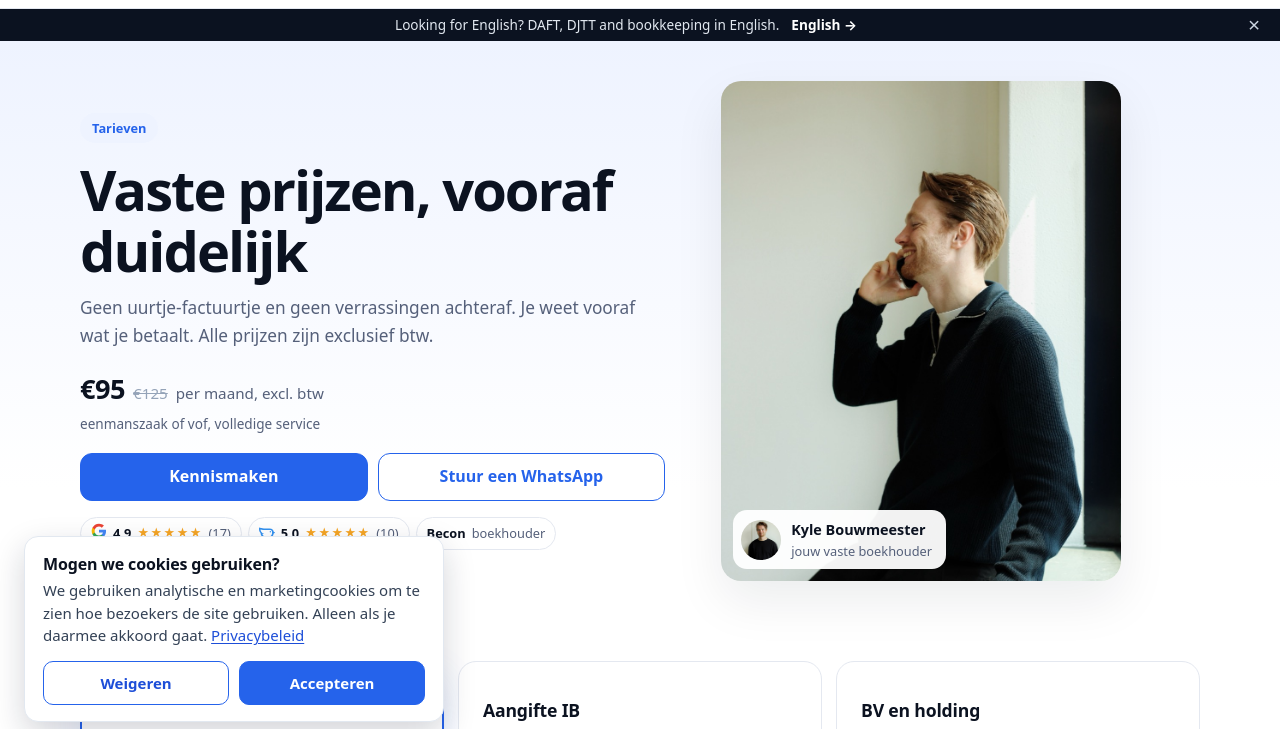
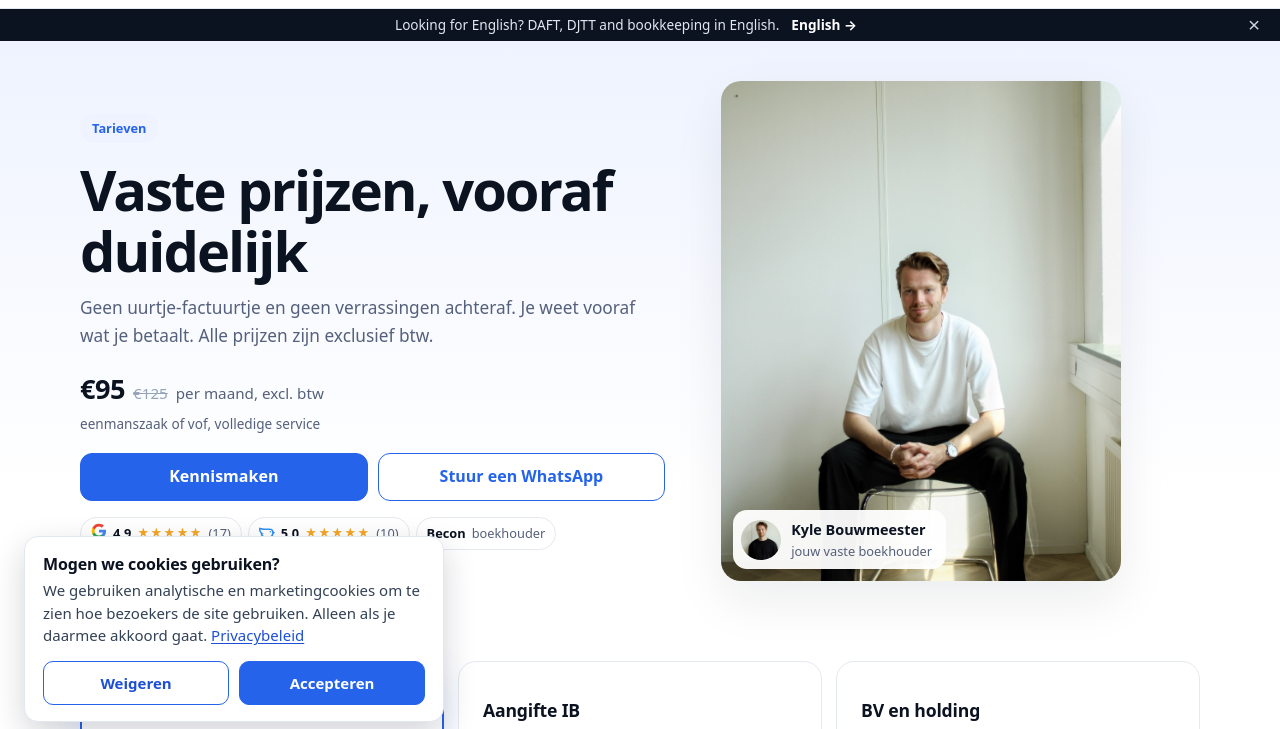
Before and after one commit to SlimGeregeldAdministratie/slim-geregeld-administratie, an Astro site in the folder nieuw/: page /tarieven in a window 1280 px wide. Shown: the part 54-783 px from the top of the page. Built offline with nearby package versions, Linux system fonts and the light colour scheme; Astro itself is replaced by a stand-in of ours.

Commit message:
Tarieven: eigen foto in de kop (kyle-3)
Co-Authored-By: Claude Opus 5.5 <noreply@anthropic.com>

```diff
--- a/nieuw/src/pages/tarieven.astro
+++ b/nieuw/src/pages/tarieven.astro
@@ -25,6 +25,7 @@ const faq: [string, string][] = [
     titel="Vaste prijzen, vooraf duidelijk"
     sub="Geen uurtje-factuurtje en geen verrassingen achteraf. Je weet vooraf wat je betaalt. Alle prijzen zijn exclusief btw."
     prijs={{ bedrag: '€95', oud: '€125', per: 'per maand, excl. btw', uitleg: 'eenmanszaak of vof, volledige service' }}
+    foto={{ src: '/img/kyle-3.jpg', alt: 'Kyle Bouwmeester op een stoel in een lichte ruimte', pos: '50% 35%' }}
   />
 
   <section style="padding-top:0">
```
Also changed, not shown: nieuw/public/img/kyle-3.jpg (added).
